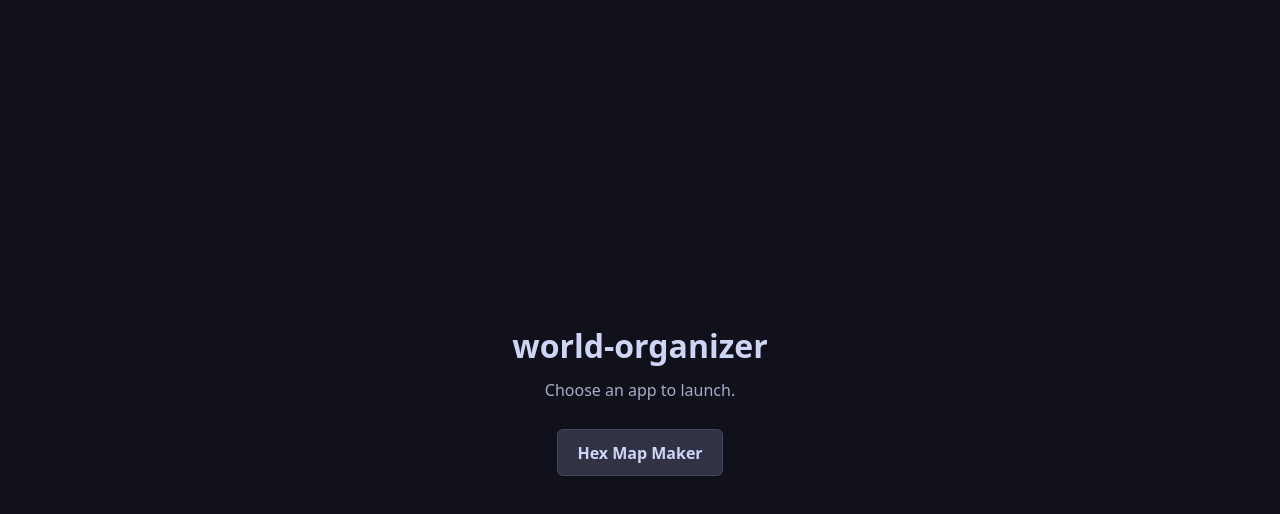
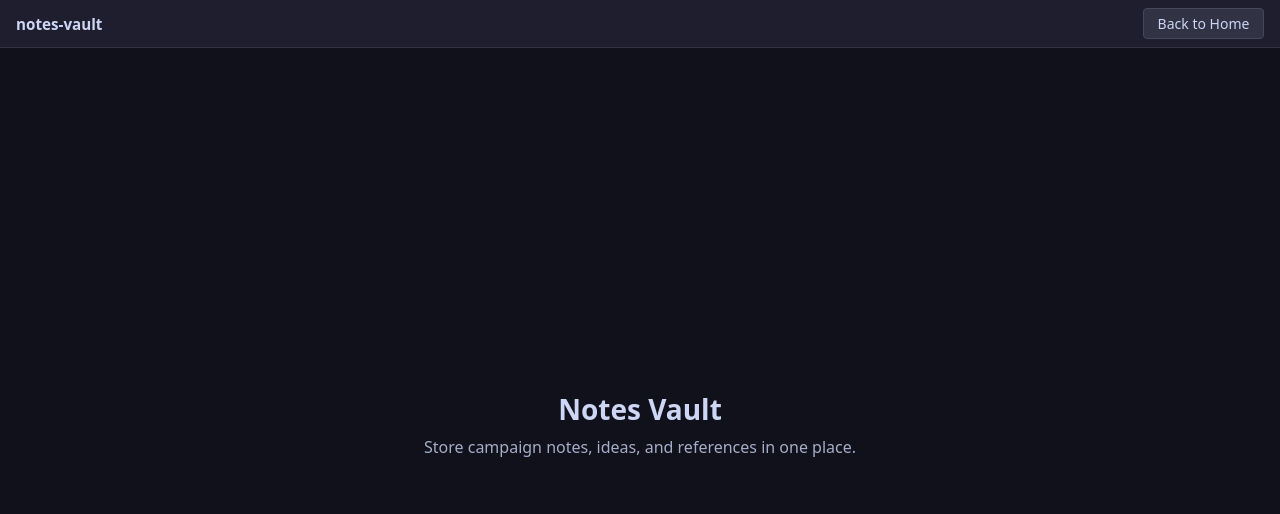
Before and after one commit to matszach/world-organizer, a React (Vite) app: page /notes-vault in a window 1280 px wide. Before the commit this address led to /. Shown: the top 514 px of the page. Built offline with nearby package versions, Linux system fonts and the light colour scheme.

Commit message:
notes page scaffold

```diff
--- a/src/App.scss
+++ b/src/App.scss
@@ -10,46 +10,3 @@
     overflow: hidden;
   }
 }
-
-.home-page {
-  min-height: 100vh;
-  display: grid;
-  place-content: center;
-  gap: 0.75rem;
-  padding: 2rem;
-  text-align: center;
-
-  &__title {
-    margin: 0;
-    font-size: 2rem;
-    text-transform: lowercase;
-  }
-
-  &__subtitle {
-    margin: 0;
-    color: #a6adc8;
-  }
-
-  &__apps {
-    margin-top: 1rem;
-    display: flex;
-    justify-content: center;
-  }
-
-  &__app-link {
-    display: inline-flex;
-    align-items: center;
-    justify-content: center;
-    padding: 0.7rem 1.2rem;
-    border-radius: 6px;
-    border: 1px solid #45475a;
-    background: #313244;
-    color: #cdd6f4;
-    text-decoration: none;
-    font-weight: 600;
-
-    &:hover {
-      background: #45475a;
-    }
-  }
-}
--- a/src/App.tsx
+++ b/src/App.tsx
@@ -2,12 +2,14 @@ import './App.scss'
 import { Navigate, Route, Routes } from 'react-router-dom'
 import HexMapMakerPage from './pages/HexMapMakerPage'
 import HomePage from './pages/HomePage'
+import NotesVaultPage from './pages/NotesVaultPage'
 
 function App() {
   return (
     <Routes>
       <Route path="/" element={<HomePage />} />
       <Route path="/hex-map-maker" element={<HexMapMakerPage />} />
+      <Route path="/notes-vault" element={<NotesVaultPage />} />
       <Route path="*" element={<Navigate to="/" replace />} />
     </Routes>
   )
--- /dev/null
+++ b/src/pages/HomePage.scss
@@ -0,0 +1,43 @@
+@use '../styles/theme' as t;
+@use '../styles/common' as c;
+
+.home-page {
+  min-height: 100vh;
+  @include c.page-centered-layout;
+  gap: 0.75rem;
+
+  &__title {
+    margin: 0;
+    font-size: 2rem;
+    text-transform: lowercase;
+  }
+
+  &__subtitle {
+    @include c.muted-subtitle;
+  }
+
+  &__apps {
+    margin-top: 1rem;
+    display: flex;
+    justify-content: center;
+    gap: 0.75rem;
+    flex-wrap: wrap;
+  }
+
+  &__app-link {
+    display: inline-flex;
+    align-items: center;
+    justify-content: center;
+    padding: 0.7rem 1.2rem;
+    border-radius: t.$radius-md;
+    border: 1px solid t.$color-surface-1;
+    background: t.$color-surface-0;
+    color: t.$color-text;
+    text-decoration: none;
+    font-weight: 600;
+
+    &:hover {
+      background: t.$color-surface-1;
+    }
+  }
+}
--- a/src/pages/HomePage.tsx
+++ b/src/pages/HomePage.tsx
@@ -1,4 +1,5 @@
 import { Link } from 'react-router-dom'
+import './HomePage.scss'
 
 function HomePage() {
   return (
@@ -9,6 +10,9 @@ function HomePage() {
         <Link className="home-page__app-link" to="/hex-map-maker">
           Hex Map Maker
         </Link>
+        <Link className="home-page__app-link" to="/notes-vault">
+          Notes Vault
+        </Link>
       </div>
     </main>
   )
--- /dev/null
+++ b/src/pages/NotesVaultPage.scss
@@ -0,0 +1,15 @@
+@use '../styles/common' as c;
+
+.notes-vault-page {
+  flex: 1;
+  @include c.page-centered-layout;
+
+  &__title {
+    margin: 0 0 0.5rem;
+    font-size: 1.75rem;
+  }
+
+  &__subtitle {
+    @include c.muted-subtitle;
+  }
+}
--- /dev/null
+++ b/src/pages/NotesVaultPage.tsx
@@ -0,0 +1,18 @@
+import Navbar from '../components/Navbar/Navbar'
+import './NotesVaultPage.scss'
+
+function NotesVaultPage() {
+  return (
+    <div className="app">
+      <Navbar appTitle="notes-vault" showHomeButton />
+      <main className="notes-vault-page">
+        <h2 className="notes-vault-page__title">Notes Vault</h2>
+        <p className="notes-vault-page__subtitle">
+          Store campaign notes, ideas, and references in one place.
+        </p>
+      </main>
+    </div>
+  )
+}
+
+export default NotesVaultPage
--- /dev/null
+++ b/src/styles/common.scss
@@ -0,0 +1,13 @@
+@use './theme' as t;
+
+@mixin page-centered-layout {
+  display: grid;
+  place-content: center;
+  text-align: center;
+  padding: 2rem;
+}
+
+@mixin muted-subtitle {
+  margin: 0;
+  color: t.$color-subtext;
+}
```
